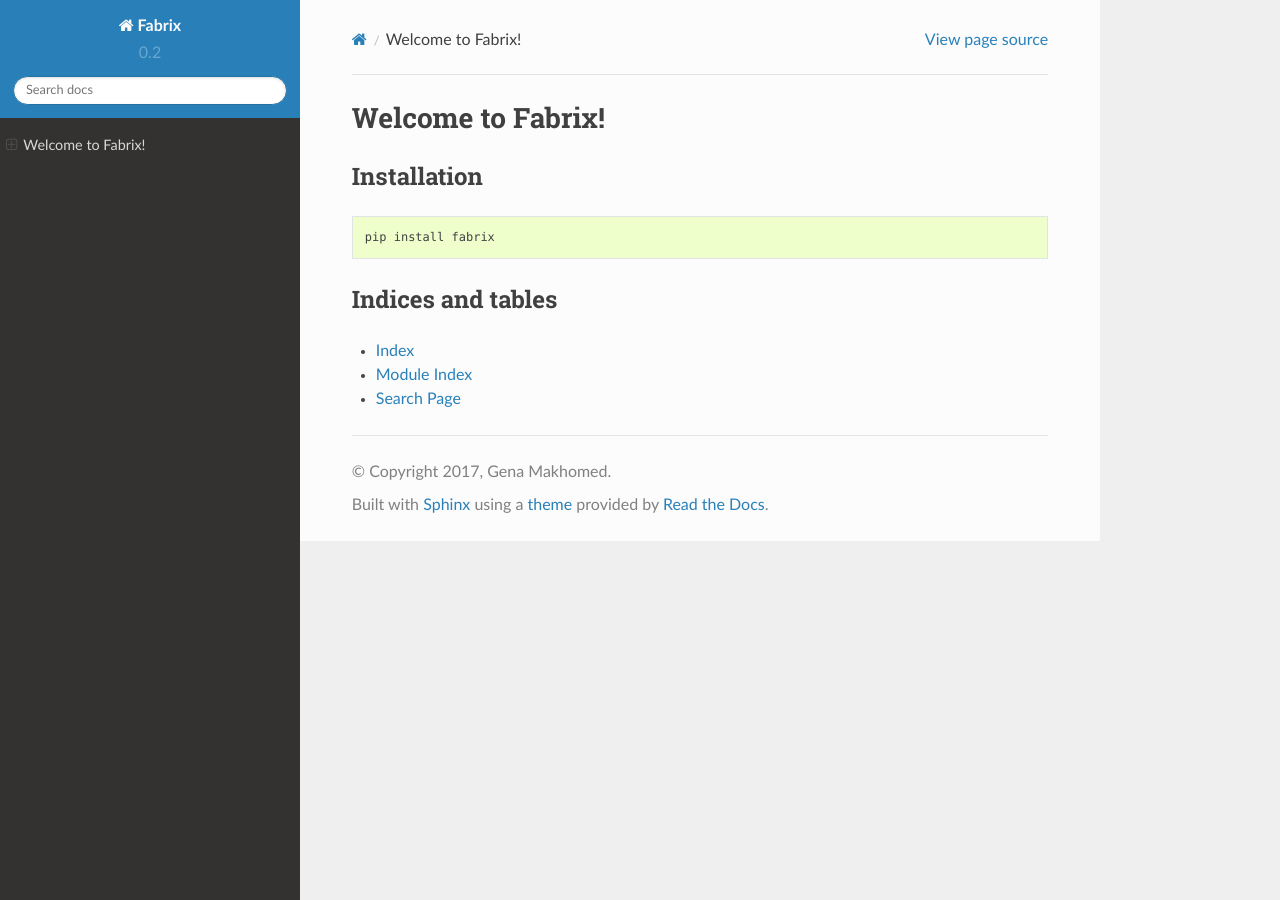
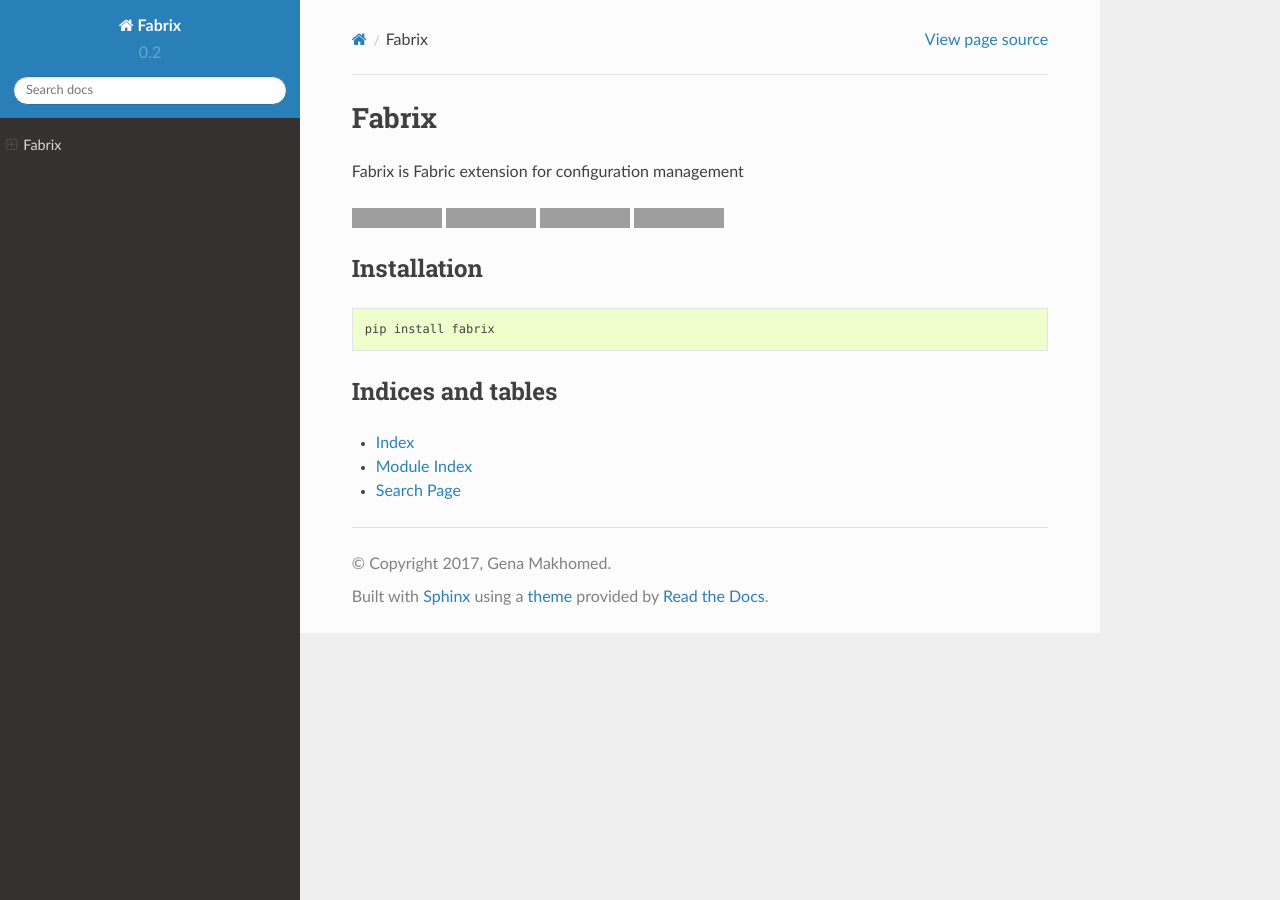
Before and after one commit to makhomed/fabrix, a Sphinx documentation site: the page built from docs/index.rst, in a window 1280 px wide. Built offline with Sphinx 7.4.7 and the Read the Docs theme 2.0.0, drawn with Linux system fonts in a browser that asks for light colours; grey boxes are pictures that could not be loaded.

Commit message:
update index.rst

```diff
--- a/docs/index.rst
+++ b/docs/index.rst
@@ -1,10 +1,25 @@
-==================
-Welcome to Fabrix!
-==================
+======
+Fabrix
+======
+
+Fabrix is Fabric extension for configuration management
+
+.. image:: https://travis-ci.org/makhomed/fabrix.svg?branch=master
+    :target: https://travis-ci.org/makhomed/fabrix
+
+.. image:: https://codecov.io/gh/makhomed/fabrix/branch/master/graph/badge.svg
+    :target: https://codecov.io/gh/makhomed/fabrix
+
+.. image:: https://readthedocs.org/projects/fabrix/badge/?version=latest
+    :target: http://fabrix.readthedocs.io/en/latest/?badge=latest
+
+.. image:: https://badge.fury.io/py/Fabrix.svg
+    :target: https://badge.fury.io/py/Fabrix
 
 .. toctree::
    :maxdepth: 2
    :caption: Contents:
+
 
 Installation
 ============
```
